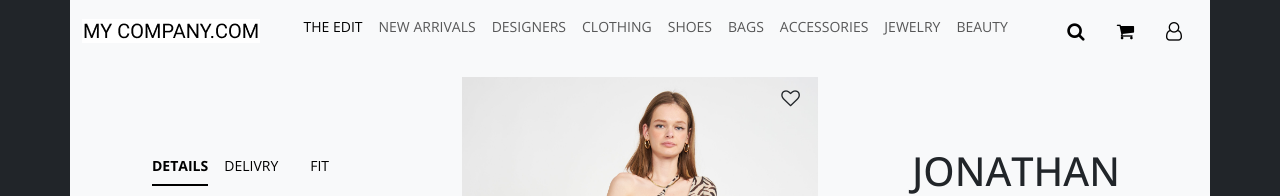
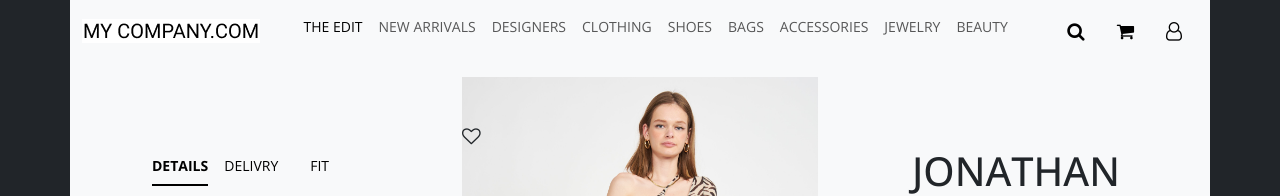
Before and after one commit to rjayaramegowda/shopping-app, a React (Create React App) app: page / in a window 1280 px wide. Shown: the top 196 px of the page. Built offline with nearby package versions, Linux system fonts and the light colour scheme.

Commit message:
Sticky favorite in progress

```diff
--- /dev/null
+++ b/src/components/IsFavorite.tsx
@@ -0,0 +1,34 @@
+import React from "react";
+import { isFavorite, setFavorite } from "../features/sizechart/sizeSlice";
+import { useAppDispatch, useAppSelector } from "../app/hooks";
+
+function IsFavorite() {
+  const dispatch = useAppDispatch();
+  const isFav = useAppSelector(isFavorite);
+  return (
+    <div
+      className="position-absolute border-4"
+      style={{ top: 0, right: 0, bottom: 0, left: 0 }}
+    >
+      <div className="position-relative w-100" style={{ height: "75%" }}>
+        <div className="position-sticky me-3" style={{ top: 20 }}>
+          <div className="text-end mt-5">
+            <button
+              onClick={() => dispatch(setFavorite())}
+              className="nav-link"
+            >
+              <i
+                className={
+                  isFav === true ? "fa fa-heart fa-lg" : "fa fa-heart-o fa-lg"
+                }
+                aria-hidden="true"
+              ></i>
+            </button>
+          </div>
+        </div>
+      </div>
+    </div>
+  );
+}
+
+export default IsFavorite;
--- a/src/pages/MainPage.tsx
+++ b/src/pages/MainPage.tsx
@@ -4,6 +4,7 @@ import SizeGuide from "../components/SizeGuide";
 import ColorGuide from "../components/ColorGuide";
 import CarouselPage from "./CarouselPage";
 import IsFavoriteSM from "../components/IsFavoriteSM";
+import IsFavorite from "../components/IsFavorite";
 
 const MainPage = () => {
   return (
@@ -46,11 +47,15 @@ const MainPage = () => {
             </div>
           </div>
           <CarouselPage />
-          <div className="col-md-4 d-none d-md-block position-relative">
-            <img src="images/pic01.jpeg" className="img-fluid" />
-            <img src="images/pic02.jpeg" className="img-fluid mt-2" />
-            <img src="images/pic03.jpeg" className="img-fluid mt-2" />
-            <IsFavoriteSM />
+          <div className="col-md-4 d-none d-md-block ">
+            <div className="position-relative">
+              <div>
+                <img src="images/pic01.jpeg" className="img-fluid" />
+                <img src="images/pic02.jpeg" className="img-fluid mt-2" />
+                <img src="images/pic03.jpeg" className="img-fluid mt-2" />
+              </div>
+              <IsFavorite />
+            </div>
           </div>
           <div className="col-md-4">
             <div className="md-sticky-snav">
```
